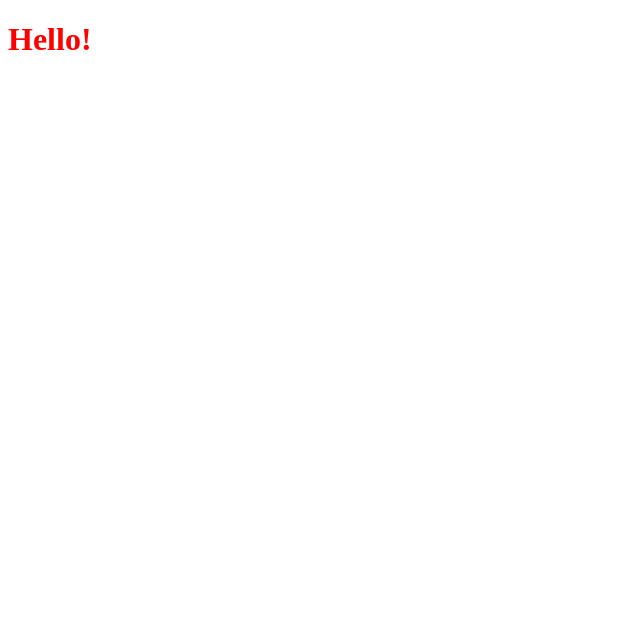
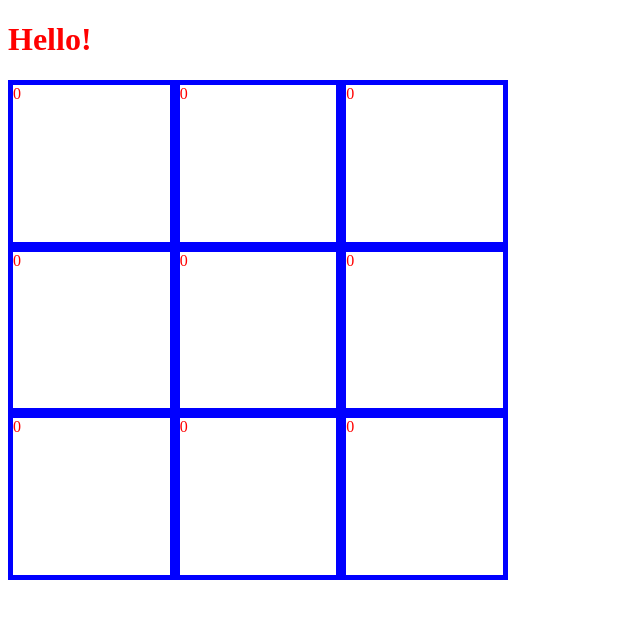
Before and after one commit to katekat25/tictactoe, a plain HTML site: page index.html in a window 1280 px wide. Shown: the whole page, without its empty margins (0-640 px from the left). Drawn offline with Linux system fonts and the light colour scheme.

Commit message:
Initialize displayController function

```diff
--- a/index.html
+++ b/index.html
@@ -9,5 +9,6 @@
 </head>
 <body>
     <h1>Hello!</h1>
+    <div id="container"></div>
 </body>
 </html>
--- a/script.js
+++ b/script.js
@@ -146,3 +146,26 @@ const playerController = (function () {
     return { playRound, getRoundCount, getActivePlayer, resetGame }
 
 })();
+
+const displayController = (function () {
+    const drawDisplay = () => {
+        const container = document.querySelector("#container");
+        console.log(document.querySelector("#container"));
+        let board = gameboard.getGameboard();
+        console.log(board.length);
+        for (i = 0; i < board.length; i++) {
+            for (j = 0; j < board.length; j++) {
+                console.log("In i and j loop creaing cells, supposedly.");
+                let cell = document.createElement("div");
+                console.log(board[i][j]);
+                cell.classList.add("cell");
+                cell.textContent = board[i][j].getValue();
+                container.appendChild(cell);
+            }
+        }
+    }
+
+    return { drawDisplay }
+})();
+
+displayController.drawDisplay();
--- a/styles.css
+++ b/styles.css
@@ -1,3 +1,15 @@
 * {
     color: red;
 }
+
+#container {
+    width: 500px;
+    height: 500px;
+    display: grid;
+    grid-template-columns: 1fr 1fr 1fr;
+    grid-template-rows: 1fr 1fr 1fr;
+}
+
+.cell {
+    border: 5px solid blue;
+}
```
